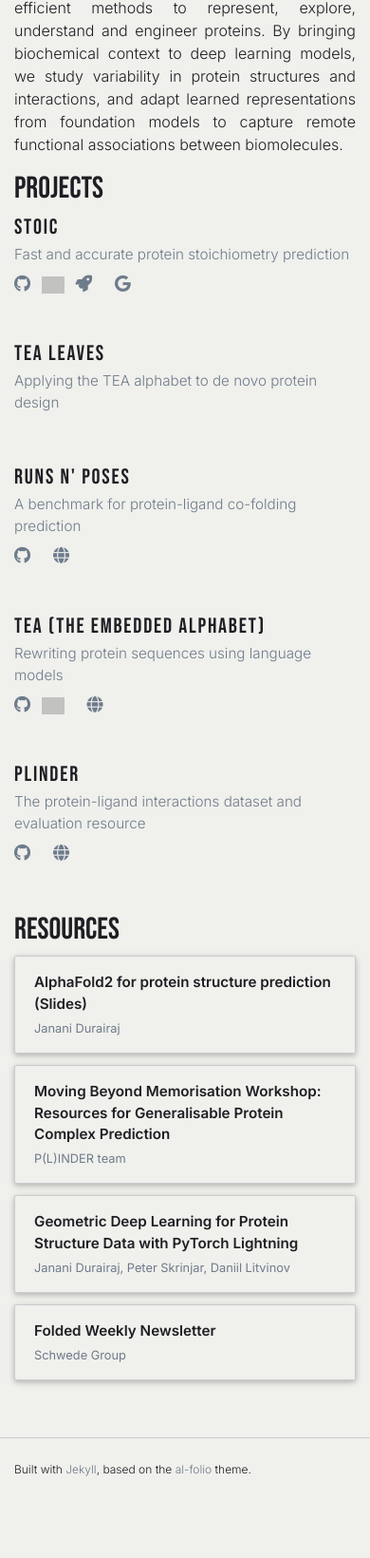
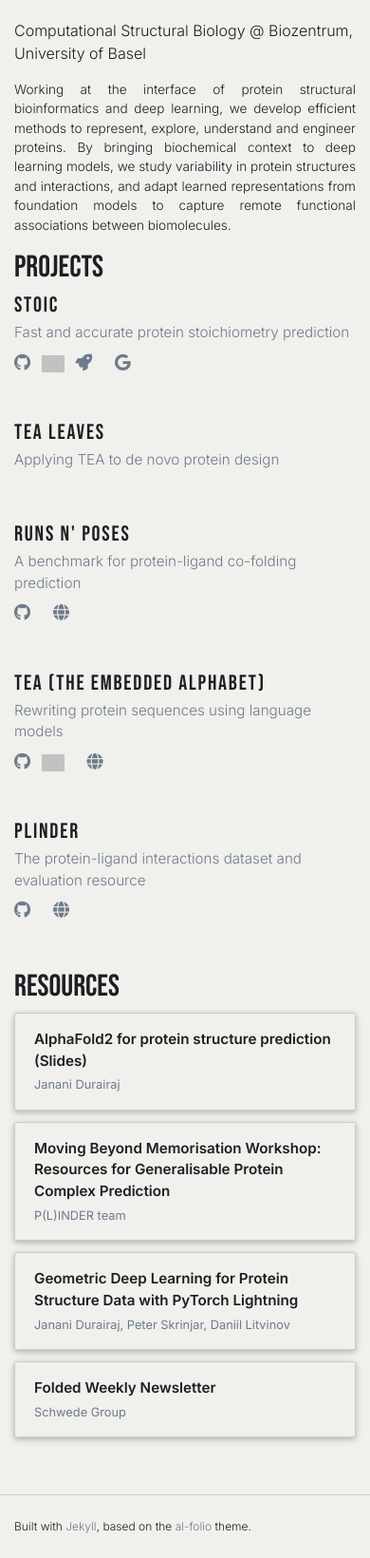
Before and after one commit to PickyBinders/PickyBinders.github.io, a Jekyll site: the page built from _pages/about.md, in a window 390 px wide, cut to the strip 426-2066 px from the top of the page. Shown: the whole strip at 95% size. Built offline with Jekyll 4.4.1, drawn with Linux system fonts in a browser that asks for light colours; nearby versions of some CDN libraries; comment, search, counter and statistics services are not loaded; a style sheet for code colours, icons or effects is not loaded; before the commit the page ends 2006 px from its top, so only the background shows below that; grey boxes are pictures that could not be loaded.

Commit message:
phone fixes

```diff
--- a/_sass/_base.scss
+++ b/_sass/_base.scss
@@ -267,6 +267,12 @@
   top: 0;
   left: 0;
 
+  @media (max-width: 576px) {
+    position: static;
+    text-align: center;
+    margin-bottom: 0.25rem;
+  }
+
   a {
     color: var(--global-text-color-light);
     cursor: pointer;
@@ -286,6 +292,12 @@
   right: 0;
   text-align: right;
 
+  @media (max-width: 576px) {
+    position: static;
+    text-align: center;
+    margin-bottom: 0.5rem;
+  }
+
   .contact-name {
     font-family: var(--global-condensed-font-family);
     font-size: 1.1rem;
@@ -302,6 +314,10 @@
     display: flex;
     justify-content: flex-end;
     gap: 0.5rem;
+
+    @media (max-width: 576px) {
+      justify-content: center;
+    }
 
     a {
       color: var(--global-text-color-light);
@@ -739,6 +755,10 @@
 div.justify {
   text-align: justify;
   text-justify: inter-word;
+
+  @media (max-width: 576px) {
+    font-size: 0.85rem;
+  }
 }
 
 img.image {
```
Also changed, not shown: _projects/tea-leaves.md (+1 -1 lines).
